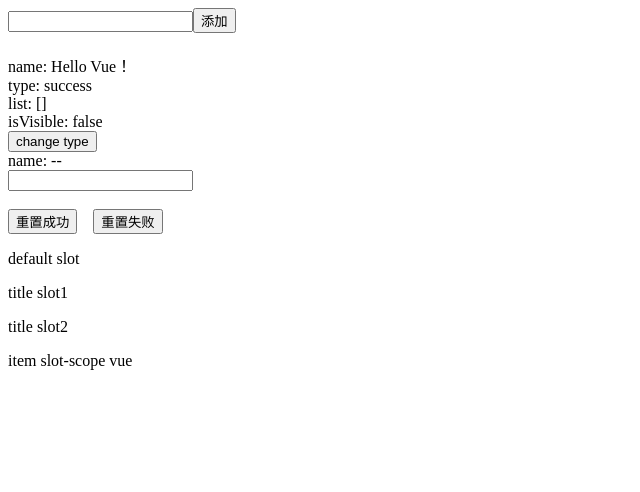
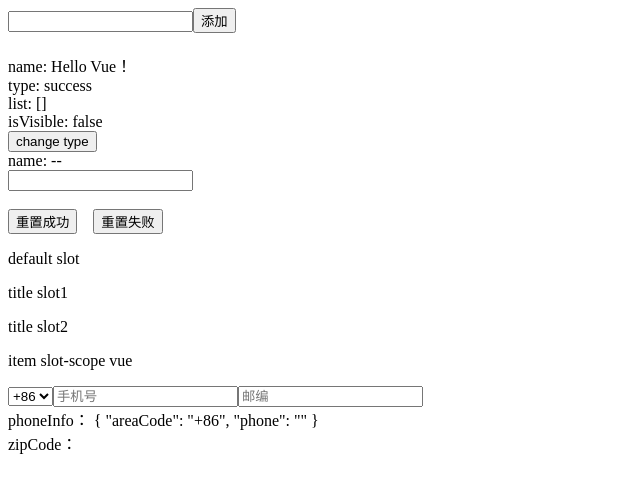
Before and after one commit to bellakongqn/vue-practice, a Vue app: page / in a window 1280 px wide. Shown: the top 492 px of the page, without its empty margins (0-640 px from the left). Built offline with nearby package versions, Linux system fonts and the light colour scheme.

Commit message:
单向数据流

```diff
--- a/src/App.vue
+++ b/src/App.vue
@@ -44,6 +44,21 @@
             <p>item slot-scope {{ props.value }}</p>
           </template>
         </Slot>
+
+        <PersonalInfo v-model="phoneInfo" :zip-code.sync="zipCode" />
+        <!-- 多个数据需要在表单里联动 :zip-code.sync-->
+
+        <!-- <PersonalInfo
+          :phone-info="phoneInfo"
+          :zip-code="zipCode"
+          @change="val => (phoneInfo = val)"
+          @update:zipCode="val => (zipCode = val)"
+        /> -->
+
+         phoneInfo： {{ phoneInfo }}
+          <br />
+          zipCode： {{ zipCode }}
+
     </div>
 </template>
 
@@ -52,6 +67,7 @@ import TodoItem from './components/TodoItem'
 import PropsDemo from './components/PropsDemo'
 import Event from './components/Event'
 import Slot from './components/Slot'
+import PersonalInfo from './components/PersonInfo'
 
 export default {
   name: 'app',
@@ -62,6 +78,11 @@ export default {
         name: "",
         test2:"text3333",
         type: "success",
+        phoneInfo: {
+          areaCode: "+86",
+          phone: ""
+        },
+        zipCode: ""
      }
   },
   methods:{
@@ -81,7 +102,8 @@ export default {
     TodoItem,
     PropsDemo,
     Event,
-    Slot
+    Slot,
+    PersonalInfo
   }
 
 }
--- /dev/null
+++ b/src/components/PersonInfo.vue
@@ -0,0 +1,69 @@
+<template>
+    <div>
+        <select
+            :value="phoneInfo.areaCode"
+            placeholder="区号"
+            @change="handleAreaCodeChange"
+        >
+            <option value="+86">+86</option>
+            <option value="+60">+60</option>
+        </select>
+        <input
+            :value="phoneInfo.phone"
+            type="number"
+            placeholder="手机号"
+            @input="handlePhoneChange"
+        />
+        <input
+            :value="zipCode"
+            type="number"
+            placeholder="邮编"
+            @input="handleZipCodeChange"
+        />
+    </div>
+</template>
+
+<script>
+export default {
+     name: "PersonalInfo",
+    //  mode 允许一个自定义组件在使用v-model时自定义prop 和 event
+    //  一个组件上的v-model会把value作为prop并且把input用作event
+    // 但是一些输入类型复选框之类的可能想通过value prop 达到不同的目的 ,使用modelk可以避免冲突
+    model: {
+        prop: "phoneInfo", // 默认 value
+        event: "change" // 默认 input
+    },
+     props: {
+            phoneInfo: Object,
+            zipCode: String
+     },
+     methods:{
+         handleAreaCodeChange(e){
+            this.$emit("change", {
+                    ...this.phoneInfo,
+                    areaCode: e.target.value
+            });
+         },
+         handlePhoneChange(e){
+             this.$emit("change", {
+                    ...this.phoneInfo,
+                    phone: e.target.value
+            });
+         },
+         handleZipCodeChange(e){
+             this.$emit("update:zipCode", e.target.value);
+            //  this.$emit("change", {
+            //         zipCode: e.target.value
+            // });
+         }
+
+
+     }
+
+
+}
+</script>
+
+<style scoped>
+
+</style>
```
Also changed, not shown: 1 other file (tests, documents, lock files or other folders).
